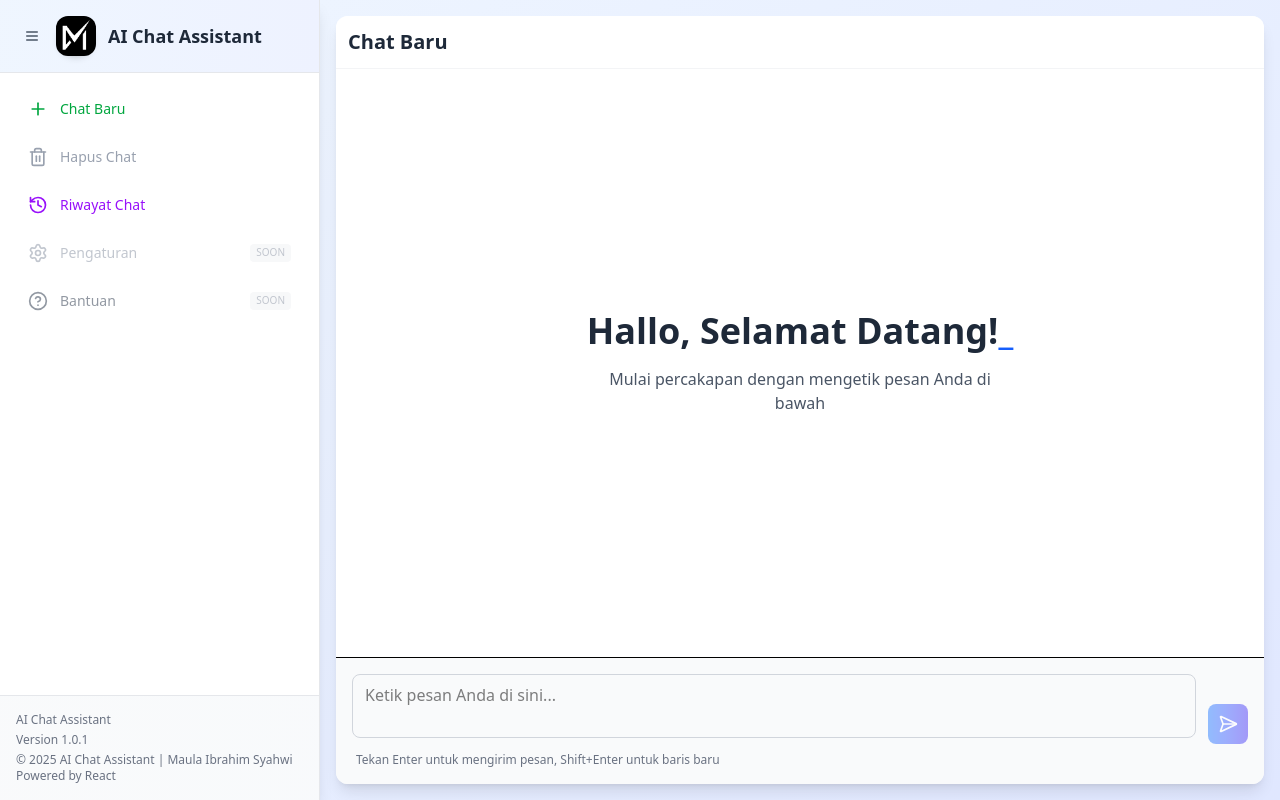
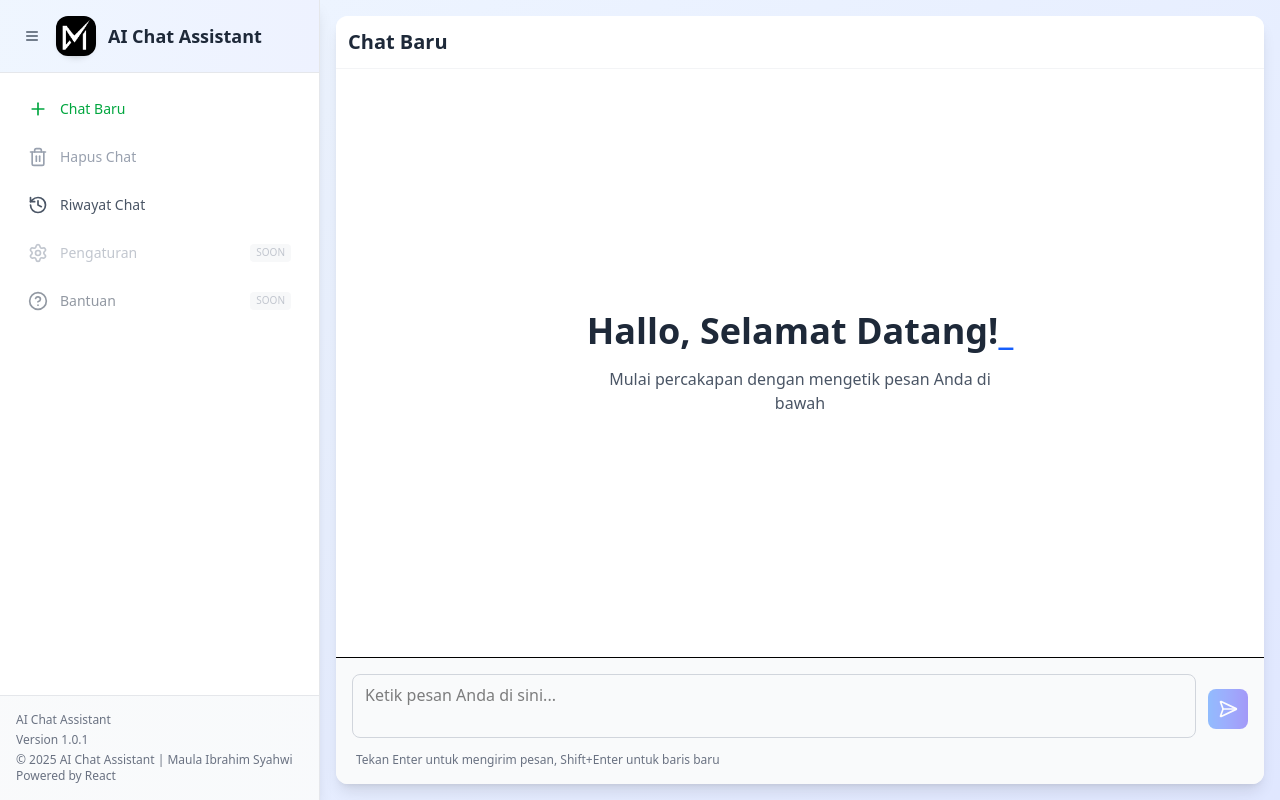
Before and after one commit to maulaibrahimsyahwi/Chat-Assistant-AI, a React (Vite) app in the folder frontend/: page / in a window 1280 px wide. Built offline with nearby package versions, Linux system fonts and the light colour scheme.

Commit message:
Final attempt finally

```diff
--- a/frontend/src/components/InputArea.jsx
+++ b/frontend/src/components/InputArea.jsx
@@ -1,5 +1,5 @@
 import React, { useState, useRef, useEffect } from "react";
-import { SendHorizontal } from "lucide-react";
+import { SendHorizonal } from "lucide-react";
 const InputArea = ({ onSendMessage, isLoading }) => {
   const [inputText, setInputText] = useState("");
   const inputRef = useRef(null);
@@ -76,9 +76,9 @@ const InputArea = ({ onSendMessage, isLoading }) => {
         <button
           onClick={handleSend}
           disabled={!inputText.trim() || isLoading}
-          className="bg-gradient-to-r from-blue-500 to-indigo-600 text-white p-2 rounded-lg hover:from-blue-600 hover:to-indigo-700 focus:outline-none focus:ring-2 focus:ring-blue-500 focus:ring-offset-2 disabled:opacity-50 disabled:cursor-not-allowed transition-all flex-shrink-0 h-8 w-8 sm:h-10 sm:w-10 flex items-center justify-center"
+          className="bg-gradient-to-r from-blue-500 to-indigo-600 text-white p-2 rounded-lg hover:from-blue-600 hover:to-indigo-700 focus:outline-none focus:ring-2 focus:ring-blue-500 focus:ring-offset-2 disabled:opacity-50 disabled:cursor-not-allowed transition-all flex-shrink-0 h-8 w-8 sm:h-10 sm:w-10 flex items-center justify-center self-center"
         >
-          <SendHorizontal className="w-4 h-4 sm:w-5 sm:h-5" />
+          <SendHorizonal className="w-4 h-4 sm:w-5 sm:h-5" />
         </button>
       </div>
       <p className="text-xs text-gray-500 mt-1 sm:mt-2 px-1 hidden sm:block">
--- a/frontend/src/components/SideBar.jsx
+++ b/frontend/src/components/SideBar.jsx
@@ -123,7 +123,7 @@ const Sidebar = ({
       icon: History,
       label: "Riwayat Chat",
       action: () => handleMenuNavigation("history"),
-      color: "text-purple-600 hover:text-purple-700 hover:bg-purple-50",
+      color: "text-gray-600 hover:text-gray-700 hover:bg-gray-50",
       badge: chatHistories.length > 0 ? chatHistories.length : null,
       active: true,
     },
```
